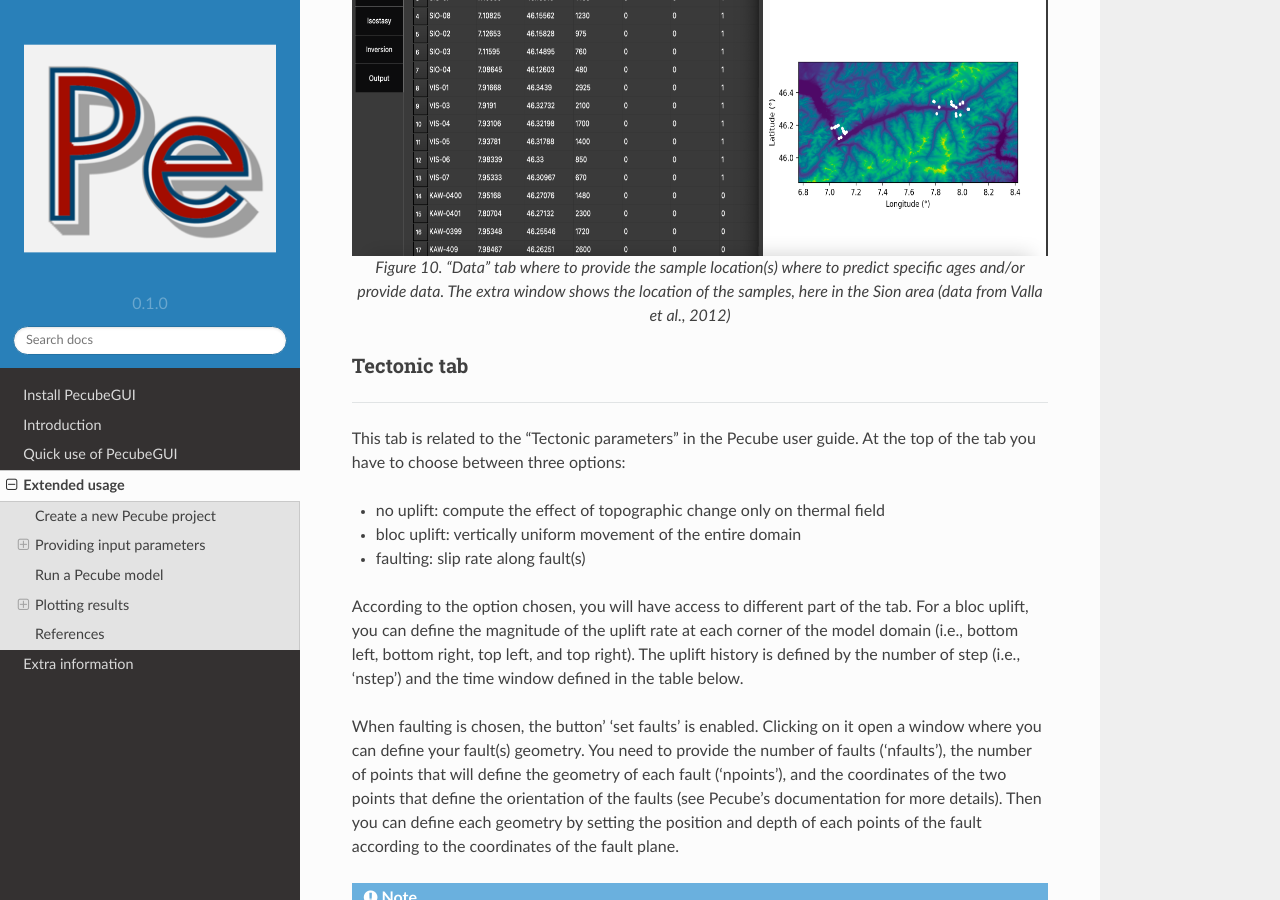
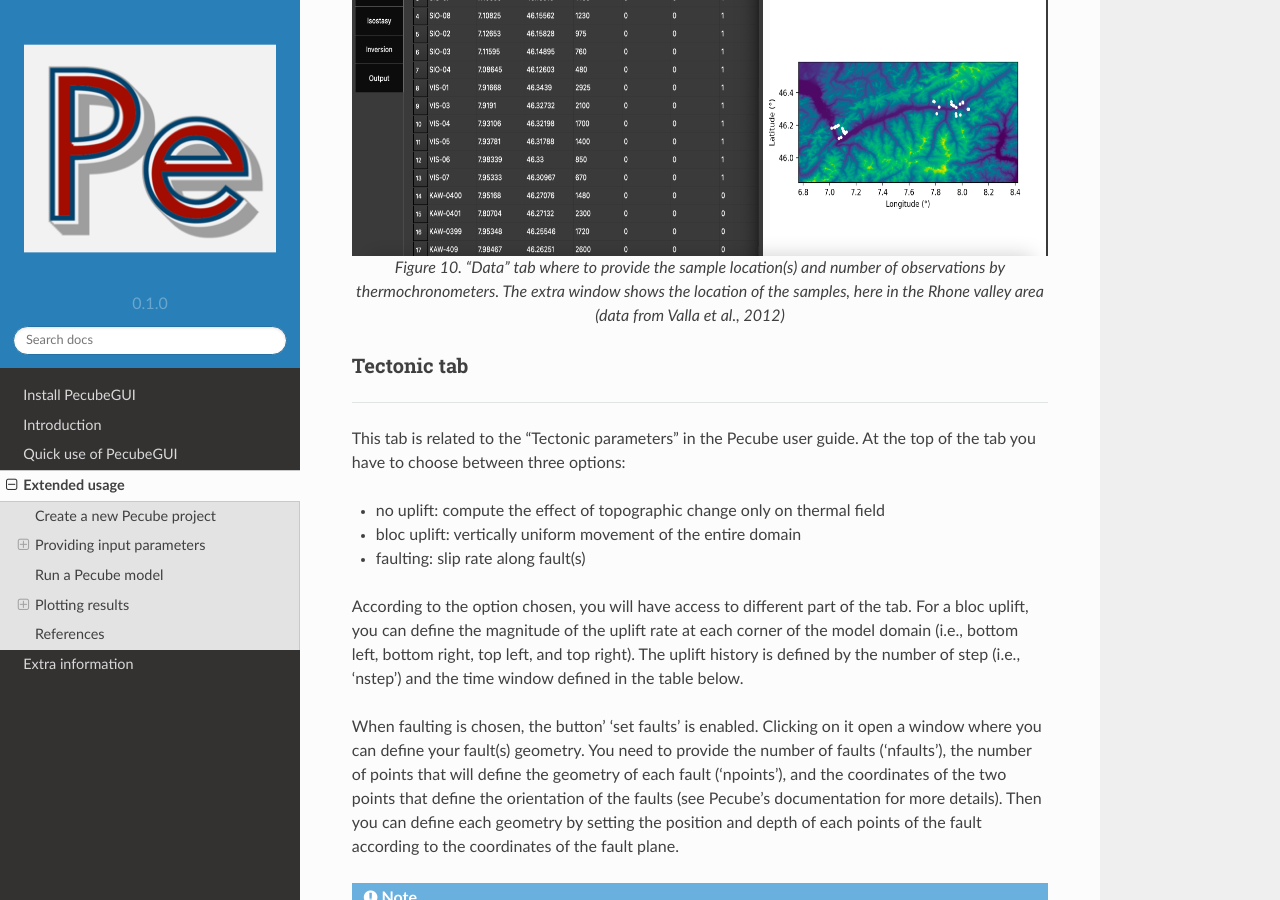
Before and after one commit to MBernAca/PecubeGUI_Doc, a Sphinx documentation site: the page built from docs/source/Usage.rst, in a window 1280 px wide and 900 px high, scrolled down 7580 px. Built offline with Sphinx 7.4.7 and the Read the Docs theme 2.0.0, drawn with Linux system fonts in a browser that asks for light colours; some of the changed text lies outside the part shown.

Commit message:
Update Usage.rst

```diff
--- a/docs/source/Usage.rst
+++ b/docs/source/Usage.rst
@@ -160,7 +160,7 @@ Data tab
   :scale: 30
   :align: center
 
-  *Figure 10. "Data" tab where to provide the sample location(s) where to predict specific ages and/or provide data. The extra window shows the location of the samples, here in the Sion area (data from Valla et al., 2012)*
+  *Figure 10. "Data" tab where to provide the sample location(s) and number of observations by thermochronometers. The extra window shows the location of the samples, here in the Rhone valley area (data from Valla et al., 2012)*
 
 
 Tectonic tab
```
